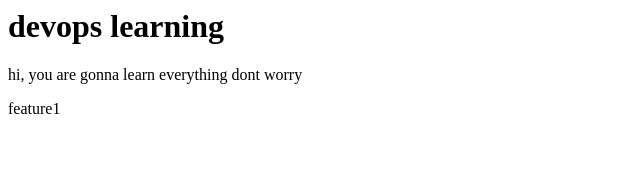
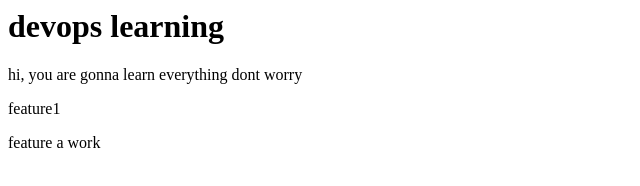
Before and after one commit to Nikhil-kahane/learning, a plain HTML site: page index.html in a window 1280 px wide. Shown: the whole page, without its empty margins (0-640 px from the left). Drawn offline with Linux system fonts and the light colour scheme.

Commit message:
added work for feature-A in index.html

```diff
--- a/index.html
+++ b/index.html
@@ -3,4 +3,5 @@
 <h1> devops learning</h1>
 <p>hi, you are gonna learn everything dont worry</p>
 <p>feature1</p>
+<p>feature a work</p>
 </html>
```
